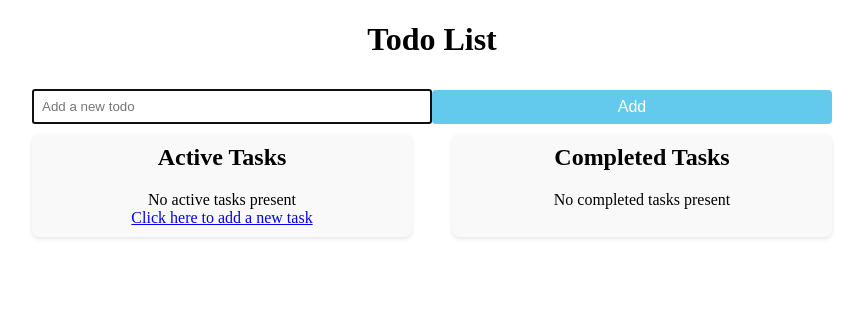
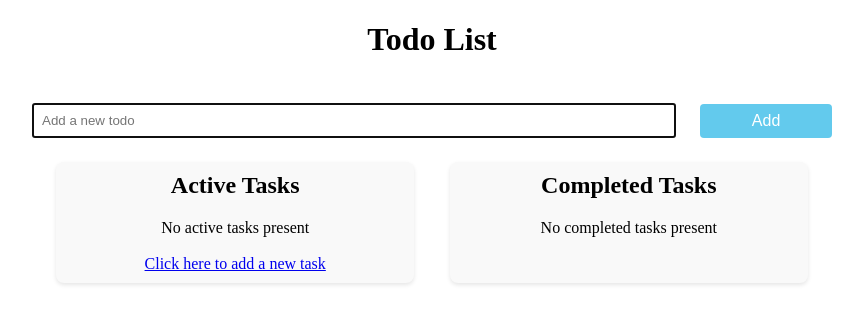
Before and after one commit to PalgunaSE2021/todo-list, an Angular app: page / in a window 1280 px wide. Shown: the top 324 px of the page, without its empty margins (208-1071 px from the left). Built offline with nearby package versions, Linux system fonts and the light colour scheme.

Commit message:
added correct spacing and added validations

```diff
--- a/src/app/todo/todo.component.html
+++ b/src/app/todo/todo.component.html
@@ -7,7 +7,7 @@
       placeholder="Add a new todo"
       (keydown.enter)="addTodo()"
     />
-    <button (click)="addTodo()">Add</button>
+    <button class="add-button" (click)="addTodo()">Add</button>
   </div>
   <div class="error-container">
     <div *ngIf="errorMessage" class="error">{{ errorMessage }}</div>
@@ -18,7 +18,7 @@
       <h2>Active Tasks</h2>
       <ul>
         <div *ngIf="activeTodos.length === 0">
-          No active tasks present <br />
+          No active tasks present <br /><br />
           <a href="#" (click)="focusAddTask()">Click here to add a new task</a>
         </div>
         <li *ngFor="let todo of activeTodos">
--- a/src/app/todo/todo.component.scss
+++ b/src/app/todo/todo.component.scss
@@ -2,10 +2,12 @@
   max-width: 800px;
   margin: 0 auto;
   text-align: center;
+  margin-bottom: 24px;
 }
 
 .input-container {
   display: flex;
+  flex-direction: row;
   align-items: center;
   justify-content: center;
   margin-bottom: 10px;
@@ -16,9 +18,30 @@ input {
   width: calc(100% - 24px);
 }
 
+.add-button {
+  padding: 8px;
+  width: 20%;
+  margin-bottom: 24px;
+  margin-top: 24px;
+  margin-left: 24px;
+  background: rgb(99, 202, 237);
+  color: white;
+  border: none;
+  border-radius: 4px;
+  cursor: pointer;
+  font-size: 1rem;
+  transition: background-color 0.3s ease;
+}
+
+add-button:hover {
+  background-color: rgb(8, 171, 225);
+}
+
 .todo-lists {
   display: flex;
   justify-content: space-between;
+  margin-left: 24px;
+  margin-right: 24px;
 }
 
 .todo-list {
@@ -33,24 +56,6 @@ input {
   margin-top: 0;
 }
 
-button {
-  padding: 8px;
-  width: 100%;
-  margin-bottom: 10px;
-  margin-top: 10px;
-  background: rgb(99, 202, 237);
-  color: white;
-  border: none;
-  border-radius: 4px;
-  cursor: pointer;
-  font-size: 1rem;
-  transition: background-color 0.3s ease;
-}
-
-button:hover {
-  background-color: rgb(8, 171, 225);
-}
-
 ul {
   list-style-type: none;
   padding: 0;
@@ -58,12 +63,13 @@ ul {
 }
 
 ul li {
-  margin-bottom: 10px;
+  margin-bottom: 24px;
 }
 
 .error-container {
   text-align: left;
-  margin-top: -10px;
+  margin-top: -24px;
+  margin-bottom: 24px;
 }
 
 .error {
--- a/src/app/todo/todo.component.ts
+++ b/src/app/todo/todo.component.ts
@@ -29,7 +29,11 @@ export class TodoComponent implements OnInit, AfterViewInit {
   }
 
   addTodo(): void {
-    if (this.newTodoTitle.trim()) {
+    if (!this.newTodoTitle.trim()) {
+      this.errorMessage = 'Please enter a task.';
+      return;
+    }
+
     const duplicateTodo = this.todos.find(
       (todo) =>
         todo.title.toLowerCase() === this.newTodoTitle.trim().toLowerCase()
@@ -49,7 +53,6 @@ export class TodoComponent implements OnInit, AfterViewInit {
     this.newTodoTitle = '';
     this.errorMessage = '';
     this.saveTodos();
-    }
   }
 
   toggleTodoCompletion(todo: Todo): void {
```
Lines whose indentation alone changed are shown as unchanged.
